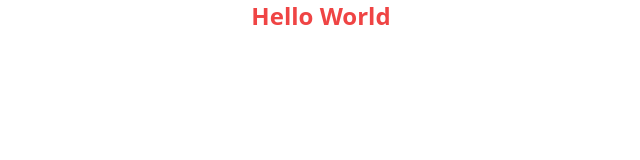
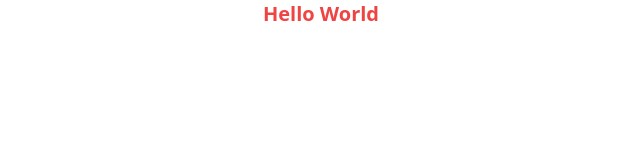
Before and after one commit to klam2k20/Weather, a JavaScript app: page / in a window 1280 px wide. Shown: the top 160 px of the page, without its empty margins (319-959 px from the left). Built offline with nearby package versions, Linux system fonts and the light colour scheme; the HTML template or start-up script is replaced by a standard one.

Commit message:
Remove dist

```diff
--- a/src/App.js
+++ b/src/App.js
@@ -3,7 +3,7 @@
 function App() {
   return (
     <div className="App">
-      <h1 className='text-red-500 font-bold text-2xl'>Hello World</h1>
+      <h1 className='text-red-500 font-bold text-xl'>Hello World</h1>
     </div>
   );
 }
```
Also changed, not shown: 1 other file (tests, documents, lock files or other folders).
